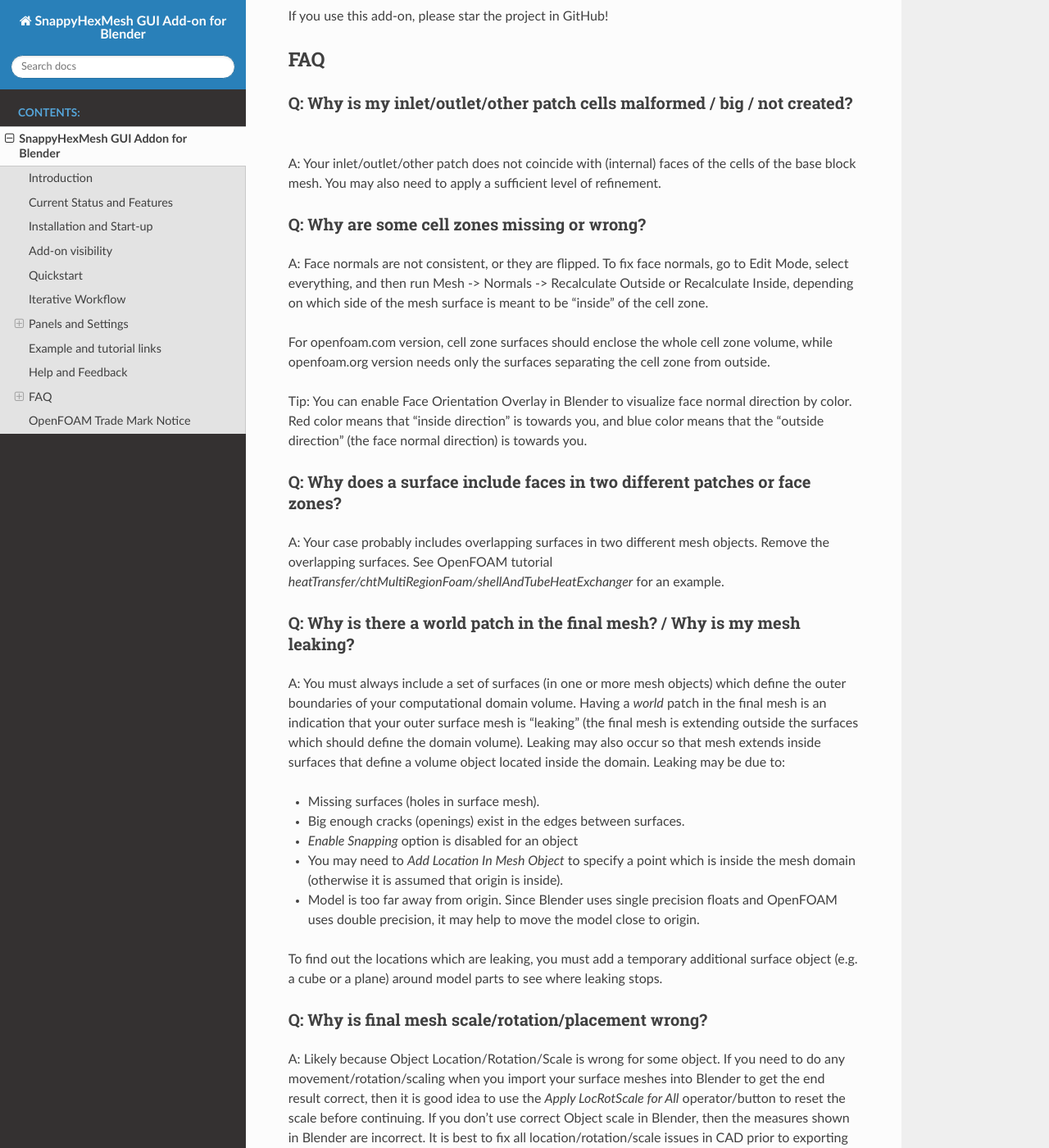
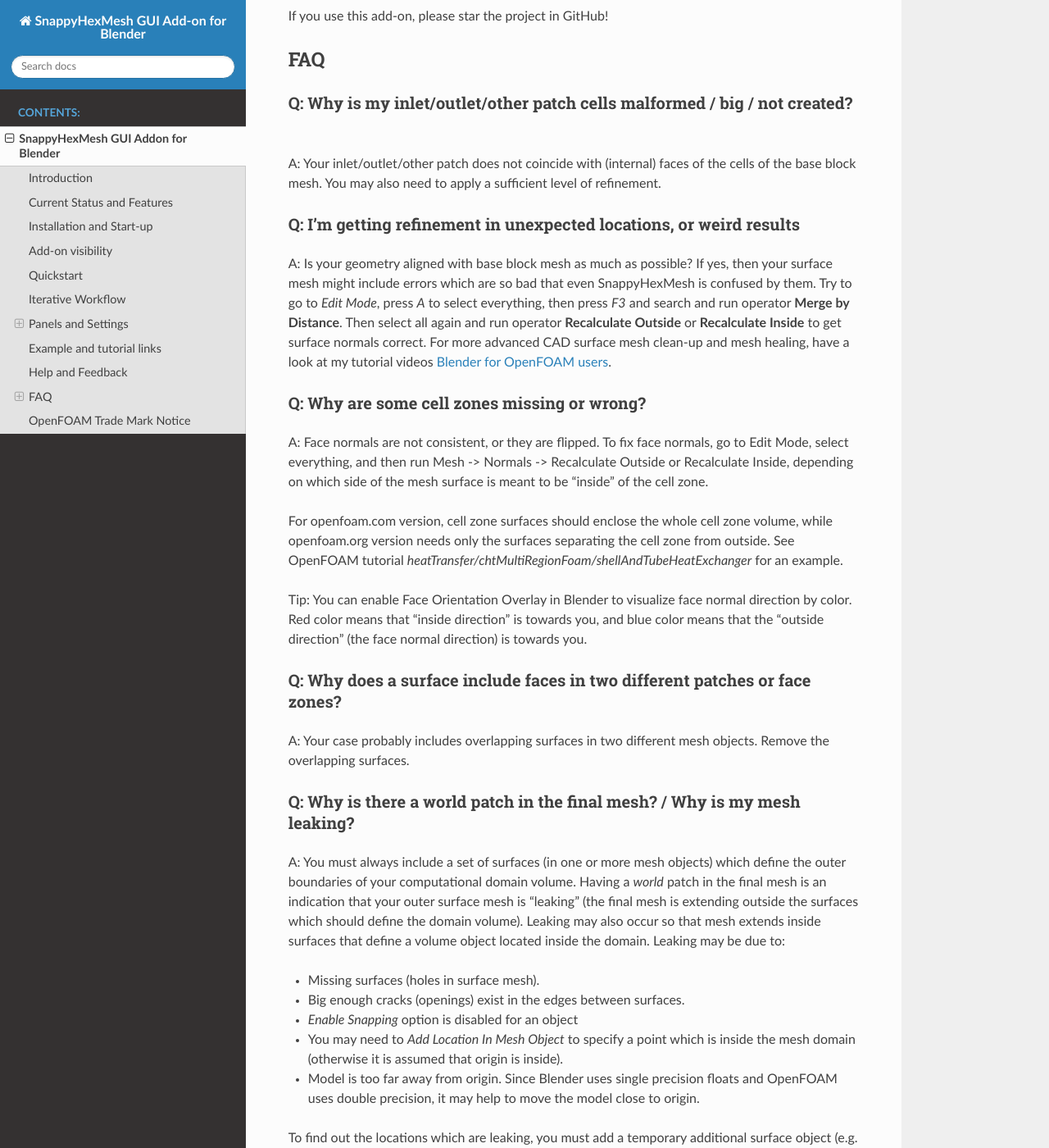
Before and after one commit to tkeskita/snappyhexmesh_gui, a Sphinx documentation site: the page built from docs/snappy_gui.rst, in a window 1280 px wide and 1400 px high, scrolled down 12545 px. Shown: the whole window at 82% size. Built offline with Sphinx 7.4.7 and the Read the Docs theme 2.0.0, drawn with Linux system fonts in a browser that asks for light colours; some of the changed text lies outside the part shown.

Commit message:
docs: Add mesh issues, improve Object Transformations tip

```diff
--- a/docs/snappy_gui.rst
+++ b/docs/snappy_gui.rst
@@ -458,6 +458,19 @@
 faces of the cells of the base block mesh. You may also need to apply
 a sufficient level of refinement.
 
+Q: I'm getting refinement in unexpected locations, or weird results
+^^^^^^^^^^^^^^^^^^^^^^^^^^^^^^^^^^^^^^^^^^^^^^^^^^^^^^^^^^^^^^^^^^^
+
+A: Is your geometry aligned with base block mesh as much as possible?
+If yes, then your surface mesh might include errors which are so bad
+that even SnappyHexMesh is confused by them. Try to go to *Edit Mode*,
+press *A* to select everything, then press *F3* and search and run
+operator **Merge by Distance**. Then select all again and run operator
+**Recalculate Outside** or **Recalculate Inside** to get surface
+normals correct.  For more advanced CAD surface mesh clean-up and mesh
+healing, have a look at my tutorial videos
+`Blender for OpenFOAM users <http://tkeskita.kapsi.fi/blender/>`_.
+
 Q: Why are some cell zones missing or wrong?
 ^^^^^^^^^^^^^^^^^^^^^^^^^^^^^^^^^^^^^^^^^^^^
 
@@ -469,7 +482,8 @@
 
 For openfoam.com version, cell zone surfaces should enclose the whole
 cell zone volume, while openfoam.org version needs only the surfaces
-separating the cell zone from outside.
+separating the cell zone from outside. See OpenFOAM tutorial
+`heatTransfer/chtMultiRegionFoam/shellAndTubeHeatExchanger` for an example.
 
 Tip: You can enable Face Orientation Overlay in Blender to visualize face
 normal direction by color. Red color means that "inside direction" is
@@ -516,10 +529,10 @@
 object. If you need to do any movement/rotation/scaling when you
 import your surface meshes into Blender to get the end result correct,
 then it is good idea to use the *Apply LocRotScale for All*
-operator/button to reset the scale before continuing. If you don't use
-correct Object scale in Blender, then the measures shown in Blender are
-incorrect. It is best to fix all location/rotation/scale issues in CAD
-prior to exporting surface meshes to avoid this pitfall.
+operator/button to reset the Object scale, rotation and location
+before continuing. If you don't do this, then the measures shown in
+Blender can be affected by the Object transformations, depending on
+whether you have Global or Local value mode on.
 
 Q: Cannot find file when extracting surface features
 ^^^^^^^^^^^^^^^^^^^^^^^^^^^^^^^^^^^^^^^^^^^^^^^^^^^^
```
Also changed, not shown: other parts of docs/snappy_gui.rst (+1 -2 lines).
